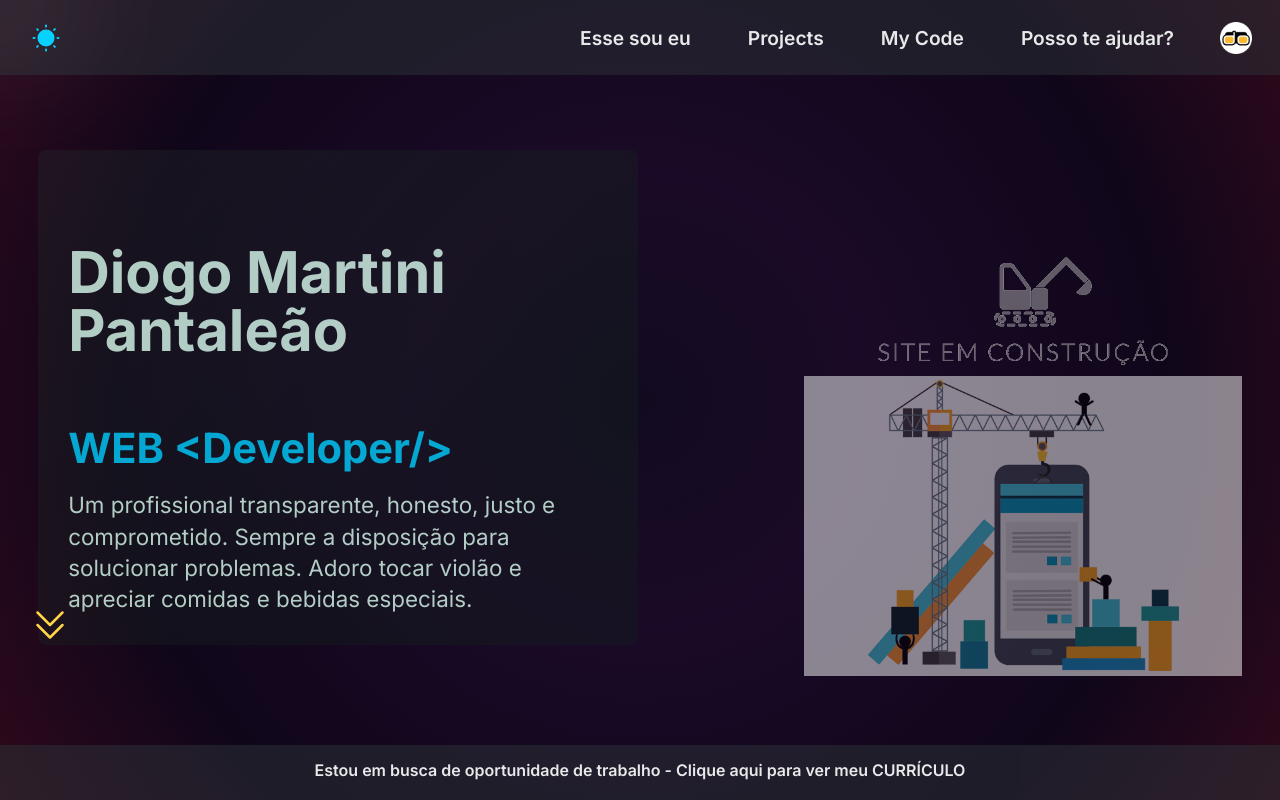
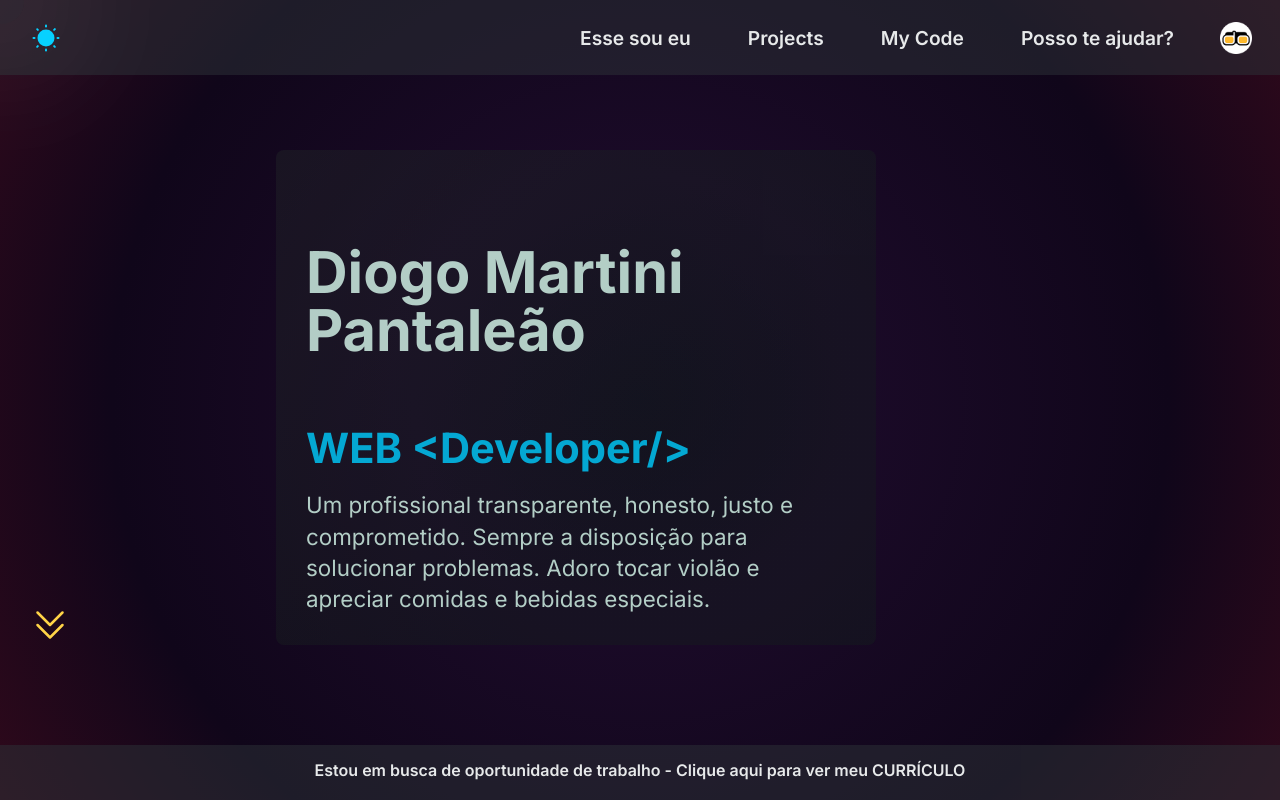
Before and after one commit to ogoiddev/my_portfolio, a React (Vite) app in the folder development/: page / in a window 1280 px wide. Shown: the top 800 px of the page. Built offline with nearby package versions, Linux system fonts and the light colour scheme.

Commit message:
chore: gifs adjusted

```diff
--- a/development/src/components/About/styles.ts
+++ b/development/src/components/About/styles.ts
@@ -6,9 +6,6 @@ export const AboutContainer = styled.div`
   justify-content: space-evenly;
   flex-wrap: wrap;
   width: 100%;
-
-
-
 
   article {
     min-width: 450px;
@@ -74,18 +71,15 @@ export const AboutContainer = styled.div`
     flex-direction: column;
     justify-content: center;
     align-items: center;
+
     img {
+      max-width: 80%;
+    }
 
-      max-height: 300px;
-    }
     width: fit-content;
-    max-width: 80%;
+
     margin: 60px 0;
     border-radius: 16px;
     opacity: 0.5;
-
-    .esteira {
-      width: 300px;
-    }
   }
 `
```
